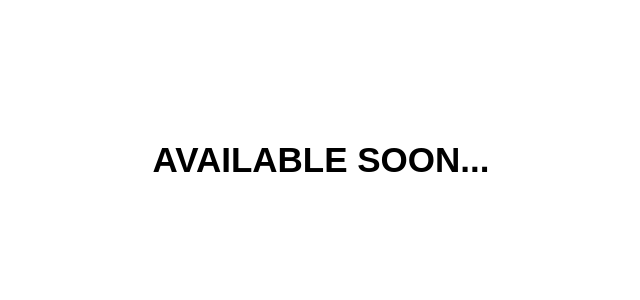
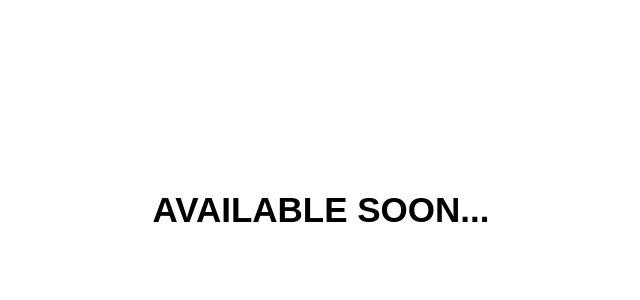
Before and after one commit to Khalil2000web/work, a Jekyll site: the page built from index.md, in a window 1280 px wide. Shown: the top 300 px of the page, without its empty margins (319-959 px from the left). Built offline with Jekyll 4.4.1, drawn with Linux system fonts in a browser that asks for light colours; some web fonts are replaced.

Commit message:
Update index.md

```diff
--- a/index.md
+++ b/index.md
@@ -4,4 +4,4 @@ title: KHALIIL WORK
 author: "Khaliil"
 ---
 
-<h1 style="font-size:35px;text-align:center;word-wrap:break-word;padding-top:140px;text-transform:uppercase;width:95%;font-height:300;margin:0 auto;color:#000;">available soon...</h1>
+<h1 style="font-size:35px;text-align:center;word-wrap:break-word;padding-top:190px;text-transform:uppercase;width:95%;font-height:300;margin:0 auto;color:#000;">available soon...</h1>
```
